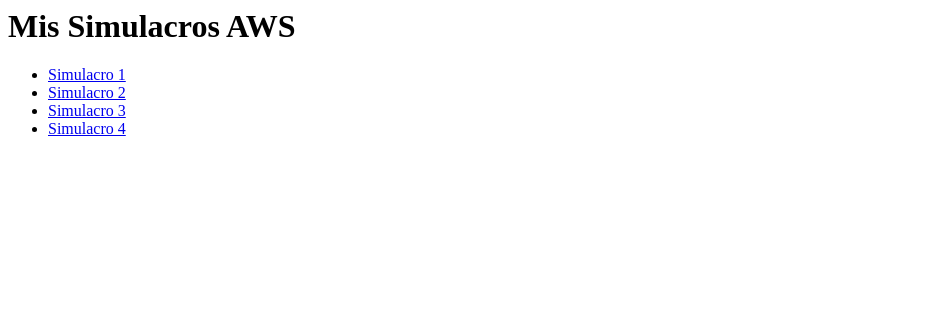
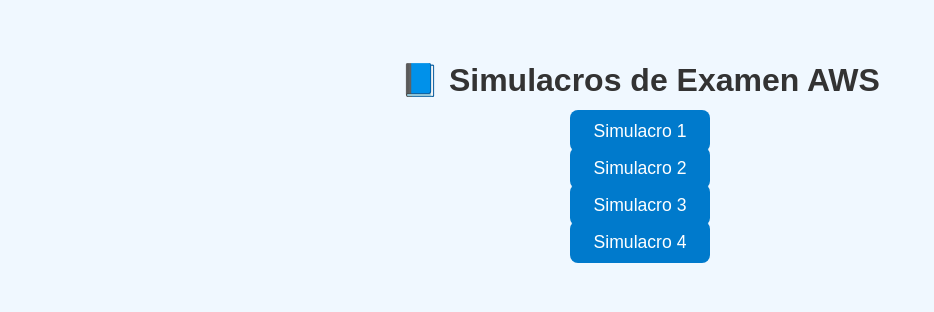
Before and after one commit to trafalgar-dev/aws_test, a plain HTML site: page index.html in a window 1280 px wide. Shown: the whole page, without its empty margins (0-934 px from the left). Drawn offline with Linux system fonts and the light colour scheme.

Commit message:
Se ordenan las index

```diff
--- a/index.html
+++ b/index.html
@@ -1,8 +1,47 @@
 <!-- index.html -->
-<h1>Mis Simulacros AWS</h1>
+<!DOCTYPE html>
+<html lang="es">
+<head>
+  <meta charset="UTF-8">
+  <title>Simulacros AWS</title>
+  <style>
+    body {
+      font-family: Arial, sans-serif;
+      text-align: center;
+      padding: 2rem;
+      background-color: #f0f8ff;
+    }
+    h1 {
+      color: #333;
+    }
+    ul {
+      list-style: none;
+      padding: 0;
+    }
+    li {
+      margin: 1rem 0;
+    }
+    a {
+      text-decoration: none;
+      background-color: #007acc;
+      color: white;
+      padding: 0.7rem 1.5rem;
+      border-radius: 8px;
+      font-size: 1.1rem;
+      transition: background-color 0.3s;
+    }
+    a:hover {
+      background-color: #005fa3;
+    }
+  </style>
+</head>
+<body>
+  <h1>📘 Simulacros de Examen AWS</h1>
   <ul>
     <li><a href="test_1_100.html">Simulacro 1</a></li>
     <li><a href="test_100_200.html">Simulacro 2</a></li>
     <li><a href="test_201_300.html">Simulacro 3</a></li>
     <li><a href="test_301_400.html">Simulacro 4</a></li>
   </ul>
+</body>
+</html>
```
Lines whose indentation alone changed are shown as unchanged.
